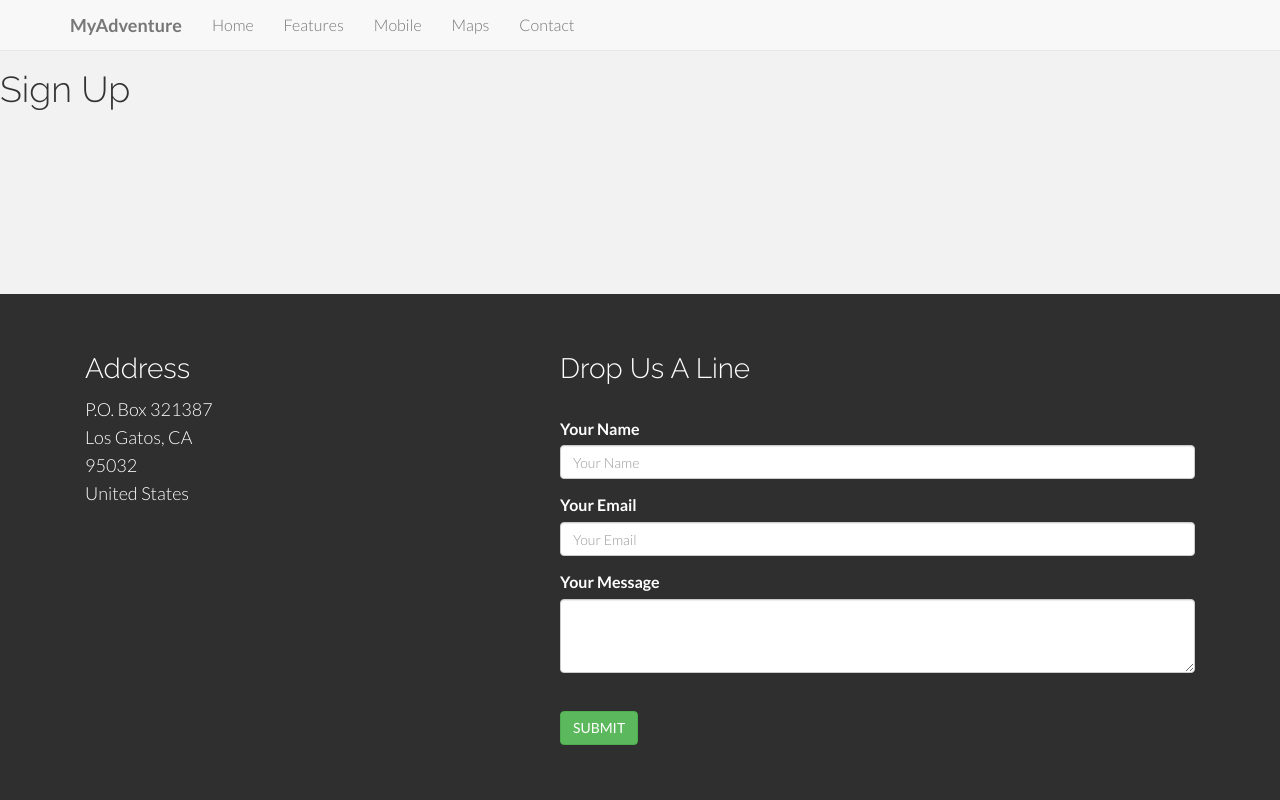
After one commit to yakinaround/myadventure-front, a Python web app: template app/templates/signup.html in a window 1280 px wide. The commit adds this page. Run offline with Jinja, Linux system fonts and the light colour scheme; the template is opened without the code that fills it, so the values that code supplies are empty; some libraries are stand-ins or nearby versions.

Commit message:
Sticky footer. Splitting main.css into separate files.

```diff
--- a/app/mod_index/controllers.py
+++ b/app/mod_index/controllers.py
@@ -21,3 +21,8 @@ def recent():
     r = requests.get(_url('/adventure'))
     adventures = r.json()
     return render_template('recent.html', adventures=adventures['adventures'])
+
+
+@mod_index.route('/signup')
+def signup():
+    return render_template('signup.html')
--- a/app/static/css/main.css
+++ b/app/static/css/base.css
@@ -1,4 +1,3 @@
-
 body {
   background-color: #f2f2f2;
     font-family: "Lato";
@@ -66,79 +65,18 @@ a:after {
     padding: 0;
 }
 
-
-/* ==========================================================================
-   Wrap Sections
-   ========================================================================== */
-
-.header {
-	background-color: #34495e;
-	padding-top: 60px;
-    padding-bottom: 60px;
+/* Copyright Wrap */
+#c {
+	background: #222222;
+	padding-top: 15px;
+	text-align: right;
 }
 
-.header h1 {
-	margin-top: 30px;
-	color: white;
-	font-size: 70px;
-
-}
-
-.header h3 {
-	color: white;
-	font-size: 30px;
-}
-
-.header h5 {
-	color: white;
-	font-weight: 700;
-	text-align: left;
-}
-
-.header p {
-	text-align: left;
+#c p {
 	color: white
 }
 
-/* intro Wrap */
-
-.intro {
-	padding-top: 50px;
-	border-top: #bdc3c7 solid 5px;
-}
-
-.features {
-	padding-top: 50px;
-	padding-bottom: 50px;
-}
-
-.features .ac a {
-	font-size: 20px;
-}
-
-.feature-title {
-    color: #3bc492;
-    font-size: 20px;
-    margin-bottom: 0px;
-}
-
-/* Showcase Wrap */
-
-.showcase {
-	display: block;
-	background-color: #34495e;
-	padding-top: 50px;
-	padding-bottom: 50px;
-}
-
-.showcase h1 {
-	color: white;
-}
-
-.showcase h2 {
-    color: white;
-}
-
+/* Footer */
 .footer {
     background-color: #2f2f2f;
     color: white;
@@ -156,32 +94,3 @@ a:after {
     color: white;
     font-size: 18px;
 }
-
-/* Copyright Wrap */
-
-#c {
-	background: #222222;
-	padding-top: 15px;
-	text-align: right;
-}
-
-#c p {
-	color: white
-}
-
-/* Sign Up Button */
-
-.header-buttons button {
-    width: 165px !important;
-    height: 50px !important;
-    margin-bottom: 25px;
-}
-
-.header-title {
-    padding-top: 0px;
-}
-
-.header-buttons {
-    padding-top: 100px;
-    padding-bottom: 25px;
-}
--- /dev/null
+++ b/app/static/css/stickyfooter.css
@@ -0,0 +1,28 @@
+html, body {
+    height: 100%;
+}
+
+#wrap {
+    min-height: 100%;
+}
+
+#main {
+    overflow: auto;
+    padding-bottom: 506px;
+}
+
+#footer {
+    position: relative;
+    margin-top: -506px;
+    height: 506px;
+    clear: both;
+}
+
+/*Opera Fix*/
+body:before {
+    content:"";
+    height:100%;
+    float:left;
+    width:0;
+    margin-top:-32767px;
+}
--- /dev/null
+++ b/app/templates/base.html
@@ -0,0 +1,88 @@
+<!DOCTYPE html>
+<html lang="en">
+<head>
+    <meta charset="utf-8">
+    <meta name="viewport" content="width=device-width, initial-scale=1.0">
+    <meta name="description" content="MyAdventure - Share your adventures with the world.">
+    <meta name="author" content="MyAdventure.io">
+    <link rel="shortcut icon" href="favicon.ico">
+    <title>{% block title %}{% endblock %} - MyAdventure</title>
+    <link href="https://maxcdn.bootstrapcdn.com/bootstrap/3.3.6/css/bootstrap.min.css" rel="stylesheet">
+    <link href="css/base.css" rel="stylesheet">
+    <link href="css/stickyfooter.css" rel="stylesheet">
+    <link href='http://fonts.googleapis.com/css?family=Lato:300,400,700,300italic,400italic' rel='stylesheet' type='text/css'>
+    <link href='http://fonts.googleapis.com/css?family=Raleway:400,300,700' rel='stylesheet' type='text/css'>
+    <script src="https://code.jquery.com/jquery-1.11.3.min.js"></script>
+    <script src="js/smoothscroll.js"></script>
+
+    {% block head %}{% endblock %}
+</head>
+<body data-spy="scroll" data-offset="0" data-target="#navigation">
+    <div id="wrap">
+        <!-- fixed navbar -->
+        <div id="navigation" class="navbar navbar-default navbar-fixed-top">
+            <div class="container">
+                <div class="navbar-header">
+                    <button type="button" class="navbar-toggle" data-toggle="collapse" data-target=".navbar-collapse">
+                        <span class="icon-bar"></span>
+                        <span class="icon-bar"></span>
+                        <span class="icon-bar"></span>
+                    </button>
+                    <a class="navbar-brand" href="/"><b>MyAdventure</b></a>
+                </div>
+                <div class="navbar-collapse collapse">
+                    <ul class="nav navbar-nav">
+                        <li><a href="/#home" class="smothscroll">Home</a></li>
+                        <li><a href="/#features" class="smothScroll">Features</a></li>
+                        <li><a href="/#mobile" class="smothScroll">Mobile</a></li>
+                        <li><a href="/#maps" class="smothScroll">Maps</a></li>
+                        <li><a href="/#contact" class="smothScroll">Contact</a></li>
+                    </ul>
+                </div><!--/.nav-collapse -->
+            </div>
+        </div>
+        <div id="main">
+            {% block main %}{% endblock %}
+        </div>
+    </div>
+
+    <section id="contact" name="contact"></section>
+    <div id="footer" class="footer">
+        <div class="container">
+            <div class="col-lg-5">
+                <h3>Address</h3>
+                <p>
+                    P.O. Box 321387<br/>
+                    Los Gatos, CA<br/>
+                    95032<br/>
+                    United States
+                </p>
+            </div>
+
+            <div class="col-lg-7">
+                <h3>Drop Us A Line</h3>
+                <br>
+                <form role="form" action="/submit" method="post" enctype="plain">
+                    <div class="form-group">
+                        <label for="name">Your Name</label>
+                        <input type="name" name="Name" class="form-control" id="name" placeholder="Your Name">
+                    </div>
+                    <div class="form-group">
+                        <label for="email">Your Email</label>
+                        <input type="email" name="Mail" class="form-control" id="email" placeholder="Your Email">
+                    </div>
+                    <div class="form-group">
+                        <label>Your Message</label>
+                        <textarea class="form-control" name="Message" rows="3"></textarea>
+                    </div>
+                    <br>
+                    <button type="submit" class="btn btn-success">SUBMIT</button>
+                </form>
+            </div>
+        </div>
+    </div>
+    <script src="https://maxcdn.bootstrapcdn.com/bootstrap/3.3.6/js/bootstrap.min.js"></script>
+    {% block footer %}
+    {% endblock %}
+</body>
+</html>
--- /dev/null
+++ b/app/templates/signup.html
@@ -0,0 +1,12 @@
+{% extends "base.html" %}
+
+{% block title %}Sign Up{% endblock %}
+
+{% block head %}
+{% endblock %}
+
+{% block main %}
+
+<h1>Sign Up</h1>
+
+{% endblock %}
```
Also changed, not shown: app/static/css/index.css (added, +87 -0 lines), app/templates/index.html (+9 -85 lines). Lines whose indentation alone changed are shown as unchanged.
